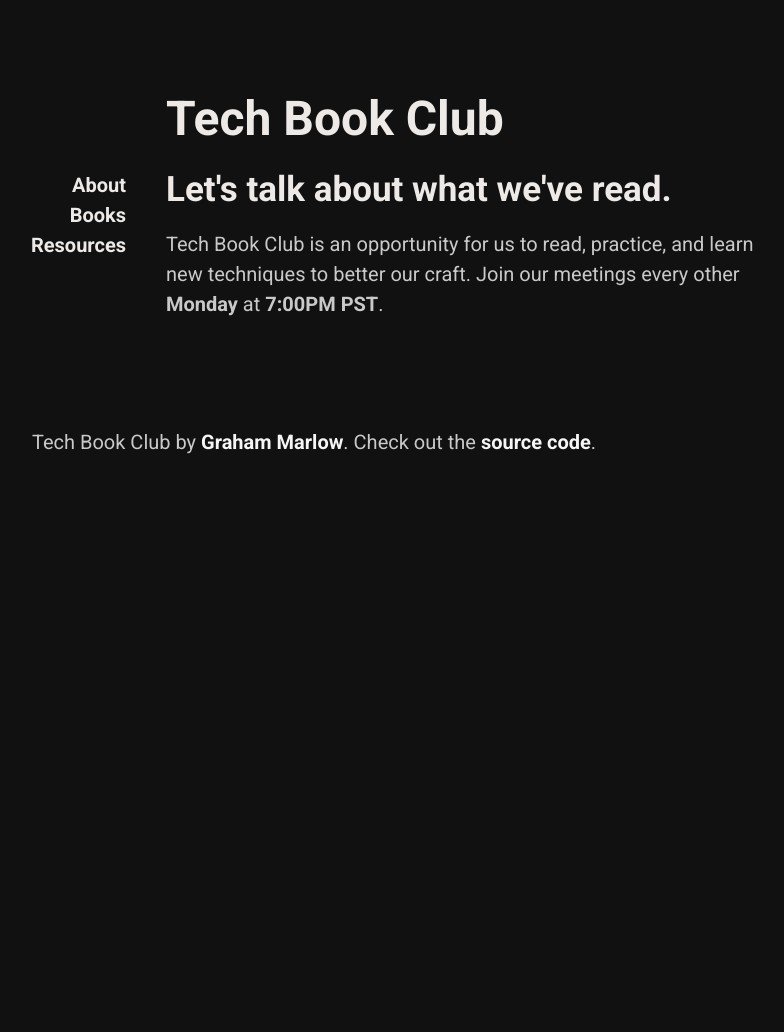
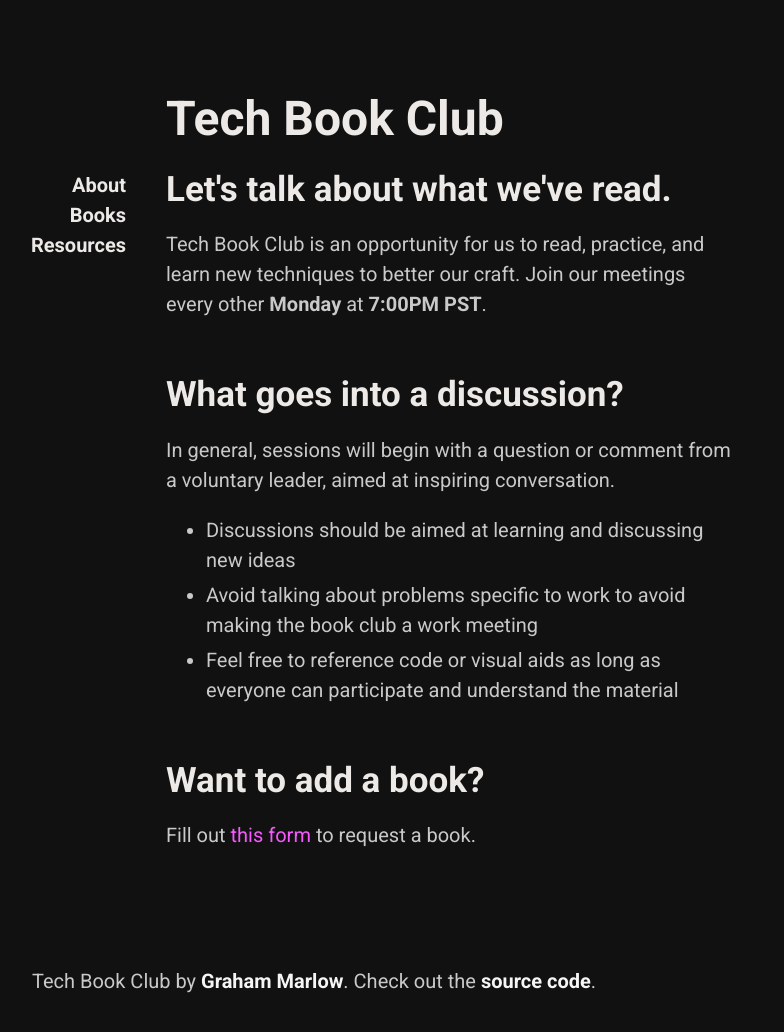
Before and after one commit to mgmarlow/tech-book-club, a Gatsby site: page / in a window 1280 px wide. Shown: the whole page, without its empty margins (326-1110 px from the left). Before the commit the page ends 800 px from the top, so only its background shows below. Built offline with nearby package versions, Linux system fonts and the light colour scheme; Gatsby itself is replaced by a stand-in of ours.

Commit message:
Stub out some more content

```diff
--- a/src/pages/index.js
+++ b/src/pages/index.js
@@ -2,34 +2,12 @@ import React from 'react'
 import Layout from '../components/layout'
 import SEO from '../components/seo'
 
-// export const query = graphql`
-//   query BookQuery {
-//     allBook {
-//       edges {
-//         node {
-//           id
-//           Title
-//           Author
-//           Status
-//           Completed_On
-//           Summary
-//           URL
-//         }
-//       }
-//     }
-//   }
-// `
-
 const IndexPage = ({ data }) => {
-  // TODO: Move these to the /books tab
-  // const books = data.allBook.edges.map(edge => edge.node)
-  // const current = books.find(book => book.Status === 'In Progress')
-
   return (
     <Layout>
       <SEO title="Home" />
 
-      <section>
+      <section className="section pl-0 pt-0 pb-2">
         <div className="content is-medium">
           <h2>Let's talk about what we've read.</h2>
           <p>
@@ -39,6 +17,45 @@ const IndexPage = ({ data }) => {
           </p>
         </div>
       </section>
+
+      <section className="section pl-0 pb-2">
+        <div className="content is-medium">
+          <h2>What goes into a discussion?</h2>
+          <p>
+            In general, sessions will begin with a question or comment from a
+            voluntary leader, aimed at inspiring conversation.
+          </p>
+          <ul>
+            <li>
+              Discussions should be aimed at learning and discussing new ideas
+            </li>
+            <li>
+              Avoid talking about problems specific to work to avoid making the
+              book club a work meeting
+            </li>
+            <li>
+              Feel free to reference code or visual aids as long as everyone can
+              participate and understand the material
+            </li>
+          </ul>
+        </div>
+      </section>
+
+      <section className="section pl-0 pb-2">
+        <div className="content is-medium">
+          <h2>Want to add a book?</h2>
+          <p>
+            Fill out{' '}
+            <a
+              className="has-text-primary"
+              href="https://airtable.com/shrzcKGXYVJOqeJRD"
+            >
+              this form
+            </a>{' '}
+            to request a book.
+          </p>
+        </div>
+      </section>
     </Layout>
   )
 }
```
